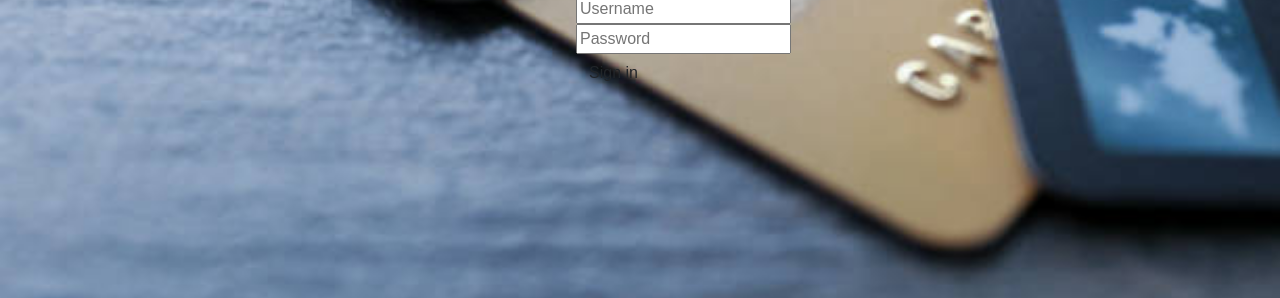
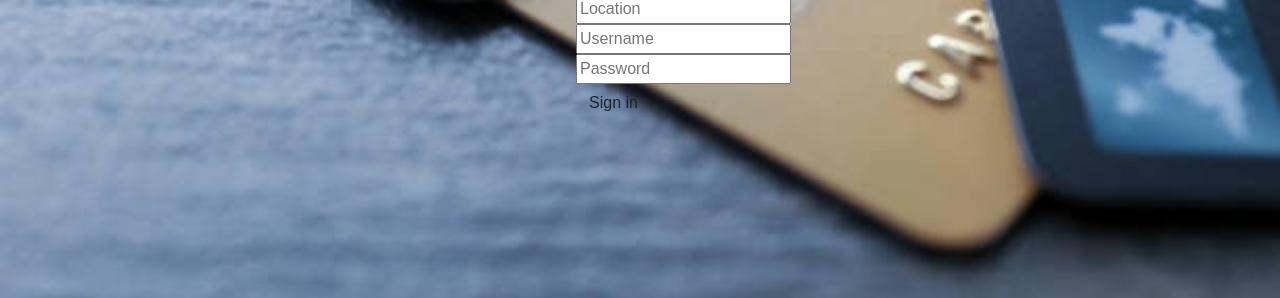
Before and after one commit to abolajiea/stocktracker, a plain HTML site: page Request/logon.html in a window 1280 px wide. Shown: the part 502-800 px from the top of the page. Drawn offline with nearby package versions, Linux system fonts and the light colour scheme.

Commit message:
Third commit

```diff
--- a/Request/logon.html
+++ b/Request/logon.html
@@ -29,6 +29,10 @@
             </div>
          <div class="login-box">
              <h1>Login</h1>
+             <div class="textbox">
+                <input type="text" placeholder="Location" name="" id="">
+
+             </div>
              <div class="textbox">
                 <input type="text" placeholder="Username" name="" id="">
 
```
